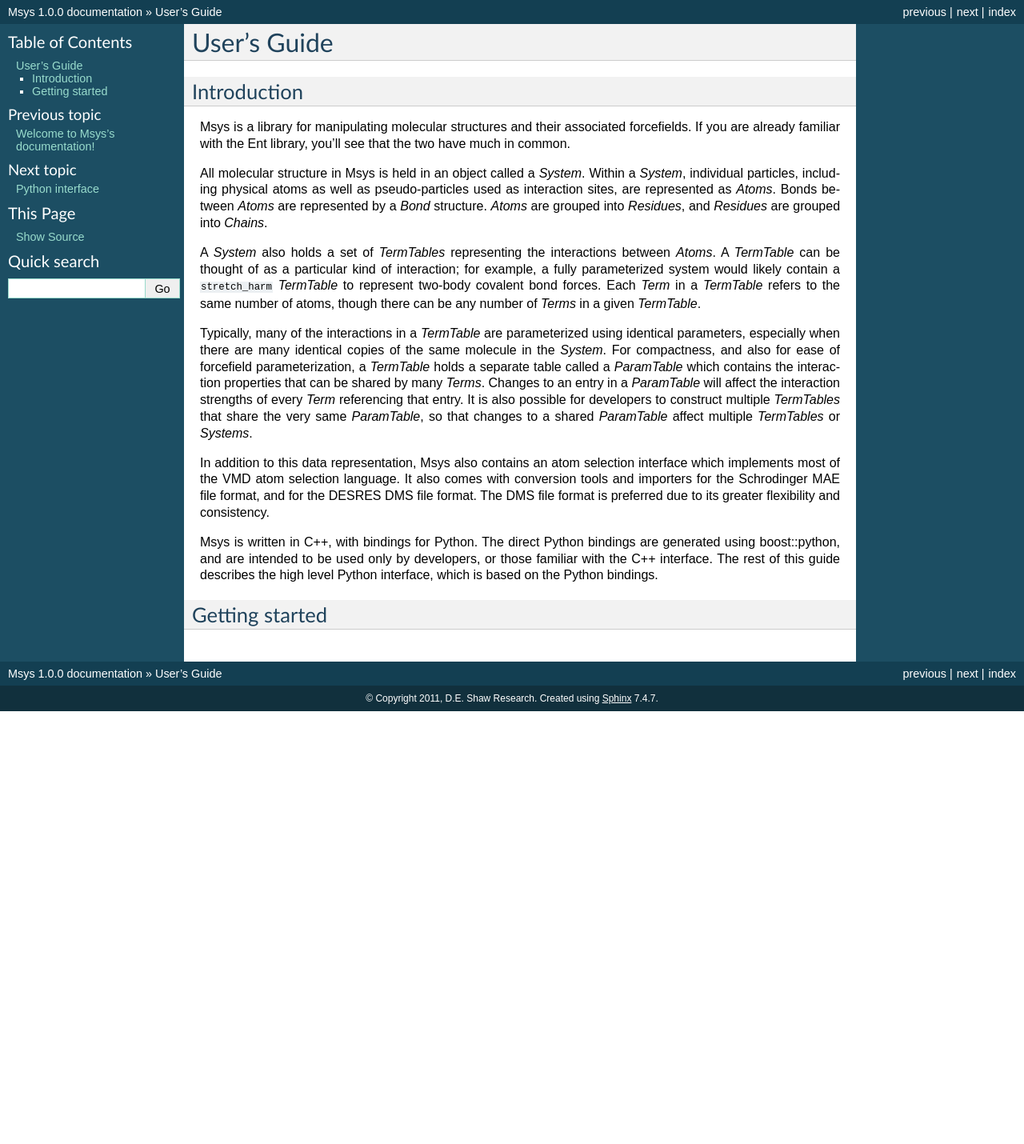
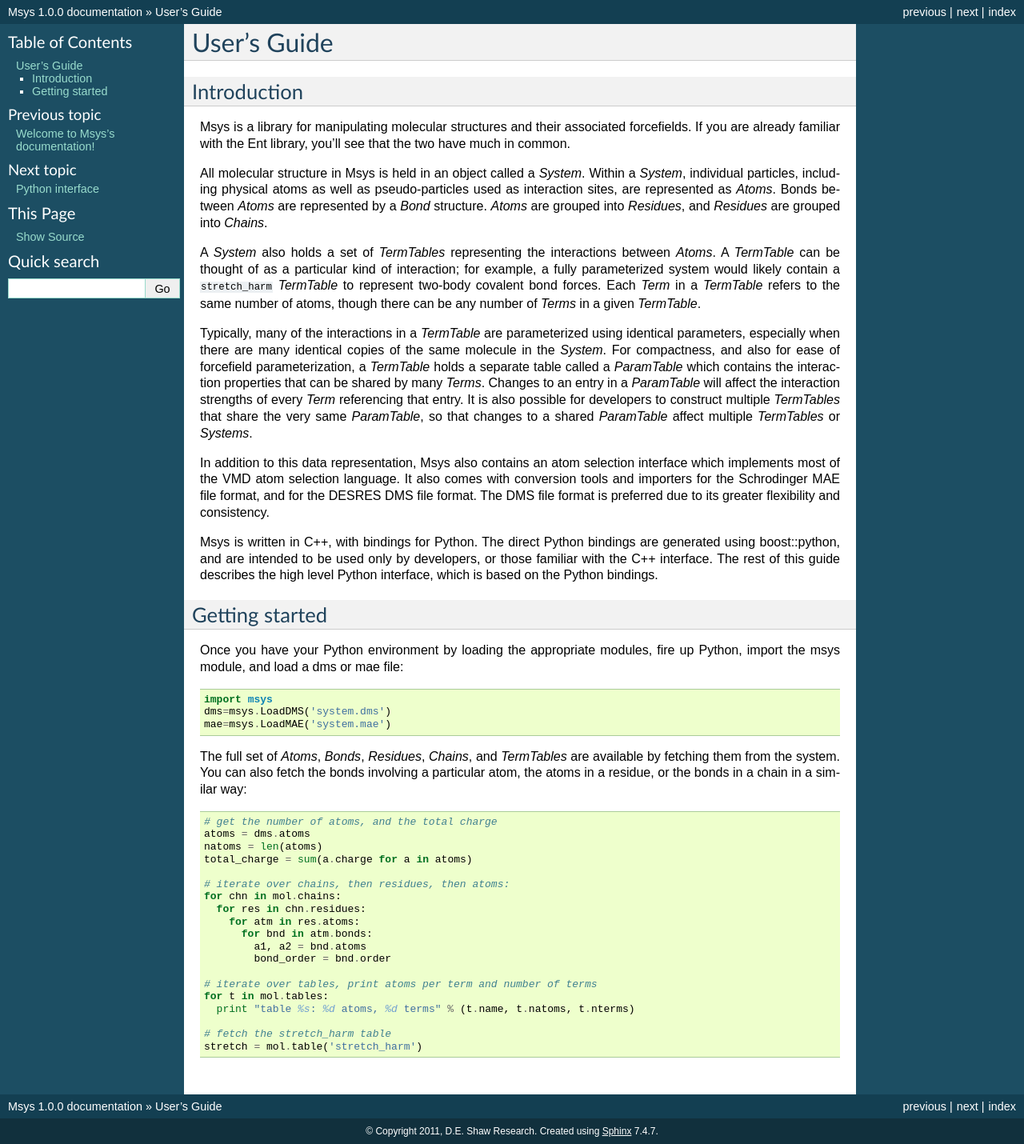
Before and after one commit to DEShawResearch/msys, a Sphinx documentation site: the page built from doc/source/guide.rst, in a window 1280 px wide. Shown: the whole page at 80% size. Built offline with Sphinx 7.4.7, drawn with Linux system fonts in a browser that asks for light colours; before the commit the page ends 900 px from its top, so only the background shows below that.

Commit message:
Add methods for getting name of a table.    Python interface for fetching tables.
[git-p4: depot-paths = "//depot/desrad/main/sw/libs/msys/": change = 122625]

```diff
--- a/doc/source/guide.rst
+++ b/doc/source/guide.rst
@@ -50,3 +50,37 @@ which is based on the Python bindings.
 
 Getting started
 ===============
+
+Once you have your Python environment by loading the appropriate
+modules, fire up Python, import the msys module, and load a dms
+or mae file::
+
+
+  import msys
+  dms=msys.LoadDMS('system.dms')
+  mae=msys.LoadMAE('system.mae')
+
+The full set of `Atoms`, `Bonds`, `Residues`, `Chains`, and `TermTables`
+are available by fetching them from the system.   You can also fetch
+the bonds involving a particular atom, the atoms in a residue, or the bonds
+in a chain in a similar way::
+
+  # get the number of atoms, and the total charge
+  atoms = dms.atoms
+  natoms = len(atoms)
+  total_charge = sum(a.charge for a in atoms)
+
+  # iterate over chains, then residues, then atoms:
+  for chn in mol.chains:
+    for res in chn.residues:
+      for atm in res.atoms:
+        for bnd in atm.bonds:
+          a1, a2 = bnd.atoms
+          bond_order = bnd.order
+
+  # iterate over tables, print atoms per term and number of terms
+  for t in mol.tables:
+    print "table %s: %d atoms, %d terms" % (t.name, t.natoms, t.nterms)
+
+  # fetch the stretch_harm table
+  stretch = mol.table('stretch_harm')
```
Also changed, not shown: python/__init__.py (+26 -1 lines), 7 other files.
